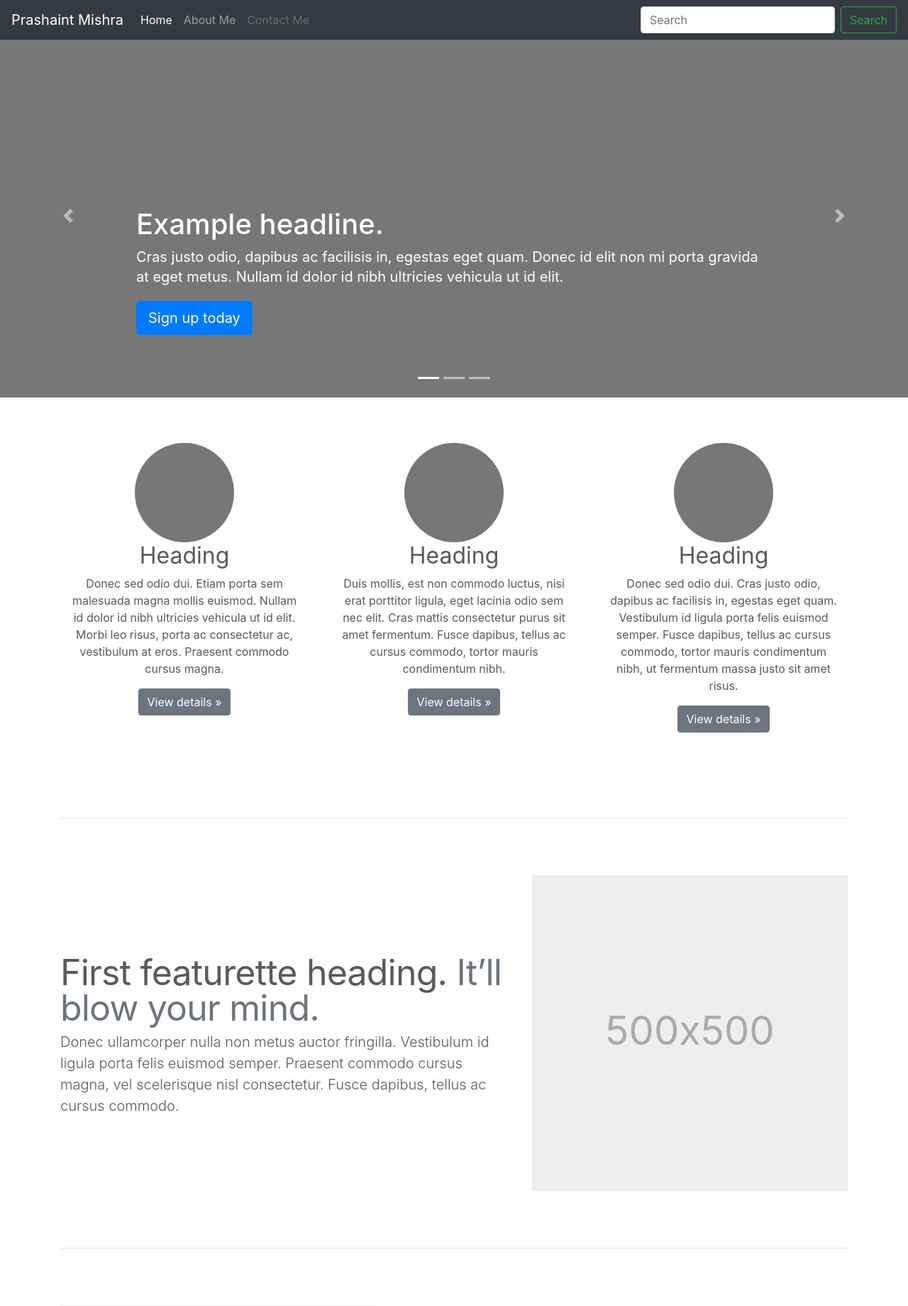
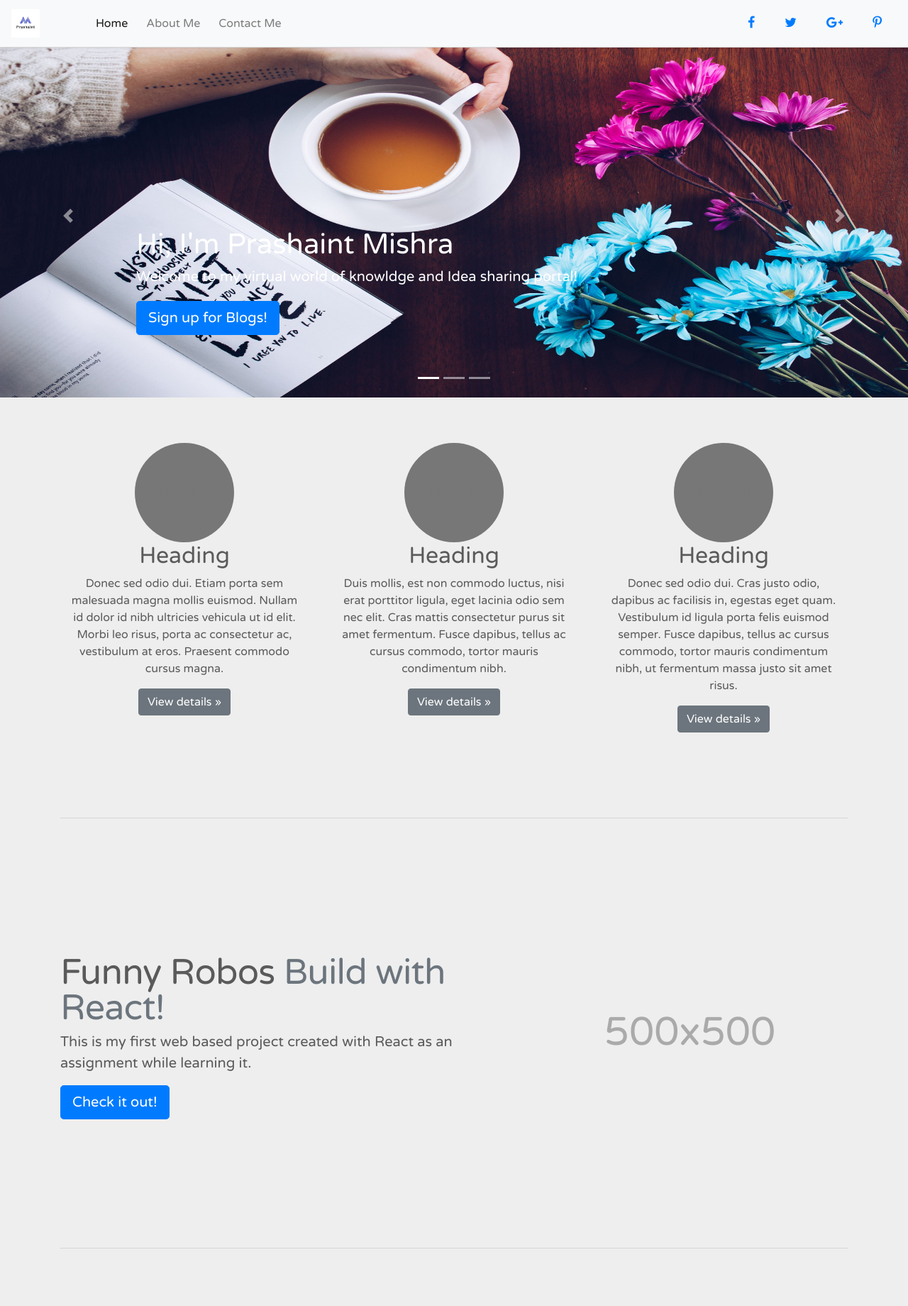
Before and after one commit to prashaint/django_prashaint_portfolio_project, a Django app: page / in a window 1280 px wide. Shown: the top 1840 px of the page at 71% size. Run offline with Django 3.2, Linux system fonts and the light colour scheme; some libraries are stand-ins or nearby versions.

Commit message:
Navbar and carousel fix

```diff
--- a/portfolio/static/custom.css
+++ b/portfolio/static/custom.css
@@ -1,51 +1,115 @@
-.jumbotron {
-  padding-top: 4rem;
-  padding-bottom: 4rem;
-  margin-bottom: 0;
-  background-color: #185a9d;  /* fallback for old browsers */
+body{
+	background: #eeeeee;
+	font-family: 'Varela Round', sans-serif;
 }
-
-@media (min-width: 768px) {
-  .jumbotron {
-    padding-top: 6rem;
-    padding-bottom: 6rem;
-    background-color: #185a9d;
-  }
+.form-inline {
+	display: inline-block;
 }
-
-.jumbotron p:last-child {
-  margin-bottom: 0;
+.navbar-header.col {
+	padding: 0 !important;
 }
-
-.jumbotron h1 {
-  font-weight: 300;
+.navbar {
+	background: #fff;
+	padding-left: 16px;
+	padding-right: 16px;
+	border-bottom: 1px solid #d6d6d6;
+	box-shadow: 0 0 4px rgba(0,0,0,.1);
 }
-
-.jumbotron {
-  max-width: 40rem;
+.nav-link {
+	margin: 0 5px;
 }
-
-@import url('https://fonts.googleapis.com/css2?family=Open+Sans&display=swap');
-
-h1, h2, h3, h4, .sans-open {
-  font-family: 'Open Sans', sans-serif;
-  color: white;
+.nav-link img {
+	border-radius: 50%;
+	width: 36px;
+	height: 36px;
+	margin: -8px 0;
+	float: left;
+	margin-right: 10px;
 }
-
-.text-sans {
-  font-family: 'Open Sans', sans-serif;
-  color: black;
+.navbar .navbar-brand {
+	color: #555;
+	padding-left: 0;
+	font-size: 20px;
+	padding-right: 50px;
+	font-family: 'Raleway', sans-serif;
 }
-
-p {
-  font-size: 0.875em; /* 14px/16=0.875em */
+.navbar .navbar-brand b {
+	font-weight: bold;
+	color: #eb5844;
 }
-
-footer {
-  padding-top: 3rem;
-  padding-bottom: 3rem;
+.navbar .navbar-nav a:hover, .navbar .navbar-nav a:focus {
+	color: #f08373 !important;
 }
-
-footer p {
-  margin-bottom: .25rem;
+.navbar .navbar-nav a.active, .navbar .navbar-nav a.active:hover {
+	color: #eb5844 !important;
+	background: transparent !important;
 }
+.search-box {
+	position: relative;
+}
+.search-box input.form-control {
+	padding-right: 35px;
+	border-radius: 0;
+	padding-left: 0;
+	border-width: 0 0 1px 0;
+	box-shadow: none;
+}
+.search-box input.form-control:focus {
+	border-color: #f08373;
+}
+.search-box .input-group-text {
+	min-width: 35px;
+	border: none;
+	background: transparent;
+	position: absolute;
+	right: 0;
+	z-index: 9;
+	padding: 7px 0 7px 7px;
+	height: 100%;
+}
+.search-box i {
+	color: #a0a5b1;
+	font-size: 19px;
+}
+.navbar .nav-item i {
+	font-size: 18px;
+}
+.navbar .dropdown-item i {
+	font-size: 16px;
+	min-width: 22px;
+}
+.navbar .nav-item.show > a {
+	background: none !important;
+}
+.navbar .dropdown-menu {
+	border-radius: 1px;
+	border-color: #e5e5e5;
+	box-shadow: 0 2px 8px rgba(0,0,0,.05);
+}
+.navbar .dropdown-menu a {
+	color: #777;
+	padding: 8px 20px;
+	line-height: normal;
+	font-size: 15px;
+}
+.navbar .navbar-form {
+	margin-right: 0;
+	margin-left: 0;
+	border: 0;
+}
+@media (min-width: 992px){
+	.form-inline .input-group {
+		width: 250px;
+		margin-right: 30px;
+	}
+}
+@media (max-width: 991px){
+	.form-inline {
+		display: block;
+		margin-bottom: 10px;
+		margin-top: 0;
+	}
+	.input-group {
+		width: 100%;
+	}
+}
--- a/portfolio/templates/portfolio/home.html
+++ b/portfolio/templates/portfolio/home.html
@@ -10,8 +10,16 @@
     <title>Prashaint Mishra · Portfolio</title>
     <link rel="canonical" href="https://getbootstrap.com/docs/4.5/examples/carousel/">
     <!-- Bootstrap core CSS -->
-    <link href="{% static '/bootstrap.min.css' %}" rel="stylesheet">
-
+    <!-- <link href="{% static '/bootstrap.min.css' %}" rel="stylesheet"> -->
+    <link rel="stylesheet" href="https://fonts.googleapis.com/icon?family=Material+Icons">
+    <link rel="stylesheet" href="https://fonts.googleapis.com/css?family=Roboto|Varela+Round|Raleway">
+    <link rel="stylesheet" href="https://stackpath.bootstrapcdn.com/bootstrap/4.5.0/css/bootstrap.min.css">
+    <link rel="stylesheet" href="https://fonts.googleapis.com/icon?family=Material+Icons">
+    <link rel="stylesheet" href="https://maxcdn.bootstrapcdn.com/font-awesome/4.7.0/css/font-awesome.min.css">
+    <script src="https://code.jquery.com/jquery-3.5.1.min.js"></script>
+    <script src="https://cdn.jsdelivr.net/npm/popper.js@1.16.0/dist/umd/popper.min.js"></script>
+    <script src="https://stackpath.bootstrapcdn.com/bootstrap/4.5.0/js/bootstrap.min.js"></script>
+    <link rel="stylesheet" type="text/css" href="{% static '/custom.css' %}"/>
     <style>
       .bd-placeholder-img {
         font-size: 1.125rem;
@@ -34,8 +42,10 @@
   </head>
   <body>
     <header>
-  <nav class="navbar navbar-expand-md navbar-dark fixed-top bg-dark">
-    <a class="navbar-brand" href="#">Prashaint Mishra</a>
+  <nav class="navbar navbar-expand-md navbar-light fixed-top bg-light">
+    <a class="navbar-brand" href="#">
+      <img src="{% static '/logo.png' %}" alt="Logo" style="width:40px;">
+    </a>
     <button class="navbar-toggler" type="button" data-toggle="collapse" data-target="#navbarCollapse" aria-controls="navbarCollapse" aria-expanded="false" aria-label="Toggle navigation">
       <span class="navbar-toggler-icon"></span>
     </button>
@@ -48,13 +58,17 @@
           <a class="nav-link" href="#">About Me</a>
         </li>
         <li class="nav-item">
-          <a class="nav-link disabled" href="#" tabindex="-1" aria-disabled="true">Contact Me</a>
+          <a class="nav-link" href="#" tabindex="-1" aria-disabled="true">Contact Me</a>
         </li>
       </ul>
-      <form class="form-inline mt-2 mt-md-0">
+<!--       <form class="form-inline mt-2 mt-md-0">
         <input class="form-control mr-sm-2" type="text" placeholder="Search" aria-label="Search">
         <button class="btn btn-outline-success my-2 my-sm-0" type="submit">Search</button>
-      </form>
+      </form> -->
+      <a href="#" class="nav-item nav-link"><i class="fa fa-facebook"></i></a>
+			<a href="#" class="nav-item nav-link"><i class="fa fa-twitter"></i></a>
+			<a href="#" class="nav-item nav-link"><i class="fa fa-google-plus"></i></a>
+			<a href="#" class="nav-item nav-link"><i class="fa fa-pinterest-p"></i></a>
     </div>
   </nav>
 </header>
@@ -69,32 +83,35 @@
     </ol>
     <div class="carousel-inner">
       <div class="carousel-item active">
-        <svg class="bd-placeholder-img" width="100%" height="100%" xmlns="http://www.w3.org/2000/svg" preserveAspectRatio="xMidYMid slice" focusable="false" role="img"><rect width="100%" height="100%" fill="#777"/></svg>
+        <!--<svg class="bd-placeholder-img" width="100%" height="100%" xmlns="http://www.w3.org/2000/svg" preserveAspectRatio="xMidYMid slice" focusable="false" role="img"><rect width="100%" height="100%" fill="#777"/></svg>-->
+        <img class="bd-placeholder-img" src="{% static '/book.jpg' %}" alt="Los Angeles" width="100%" height="100%">
         <div class="container">
           <div class="carousel-caption text-left">
-            <h1>Example headline.</h1>
-            <p>Cras justo odio, dapibus ac facilisis in, egestas eget quam. Donec id elit non mi porta gravida at eget metus. Nullam id dolor id nibh ultricies vehicula ut id elit.</p>
-            <p><a class="btn btn-lg btn-primary" href="#" role="button">Sign up today</a></p>
+            <h1>Hi, I'm Prashaint Mishra</h1>
+            <p>Welcome to my virtual world of knowldge and Idea sharing portal!</p>
+            <p><a class="btn btn-lg btn-primary" href="#" role="button">Sign up for Blogs!</a></p>
           </div>
         </div>
       </div>
       <div class="carousel-item">
-        <svg class="bd-placeholder-img" width="100%" height="100%" xmlns="http://www.w3.org/2000/svg" preserveAspectRatio="xMidYMid slice" focusable="false" role="img"><rect width="100%" height="100%" fill="#777"/></svg>
+        <!--<svg class="bd-placeholder-img" width="100%" height="100%" xmlns="http://www.w3.org/2000/svg" preserveAspectRatio="xMidYMid slice" focusable="false" role="img"><rect width="100%" height="100%" fill="#777"/></svg>-->
+        <img class="bd-placeholder-img" src="{% static '/desk.jpg' %}" alt="Los Angeles" width="100%" height="100%">
         <div class="container">
           <div class="carousel-caption">
-            <h1>Another example headline.</h1>
-            <p>Cras justo odio, dapibus ac facilisis in, egestas eget quam. Donec id elit non mi porta gravida at eget metus. Nullam id dolor id nibh ultricies vehicula ut id elit.</p>
-            <p><a class="btn btn-lg btn-primary" href="#" role="button">Learn more</a></p>
+            <h1>Have any query or Wanted to connect to share ideas?</h1>
+            <p>Every problem is born with a solution, Some are difficult to find while others are easy to figure out!</p>
+            <p><a class="btn btn-lg btn-primary" href="#" role="button">Let's Connect</a></p>
           </div>
         </div>
       </div>
       <div class="carousel-item">
-        <svg class="bd-placeholder-img" width="100%" height="100%" xmlns="http://www.w3.org/2000/svg" preserveAspectRatio="xMidYMid slice" focusable="false" role="img"><rect width="100%" height="100%" fill="#777"/></svg>
+        <!--<svg class="bd-placeholder-img" width="100%" height="100%" xmlns="http://www.w3.org/2000/svg" preserveAspectRatio="xMidYMid slice" focusable="false" role="img"><rect width="100%" height="100%" fill="#777"/></svg>-->
+        <img class="bd-placeholder-img" src="{% static '/data.jpg' %}" alt="Los Angeles" width="100%" height="100%">
         <div class="container">
           <div class="carousel-caption text-right">
-            <h1>One more for good measure.</h1>
-            <p>Cras justo odio, dapibus ac facilisis in, egestas eget quam. Donec id elit non mi porta gravida at eget metus. Nullam id dolor id nibh ultricies vehicula ut id elit.</p>
-            <p><a class="btn btn-lg btn-primary" href="#" role="button">Browse gallery</a></p>
+            <h1>Data is new oil!</h1>
+            <p>Technologies like BigData, Spark, DataScience has tremendous power to explore valueable insights and boost the business.</p>
+            <p><a class="btn btn-lg btn-primary" href="#" role="button">Explore it!</a></p>
           </div>
         </div>
       </div>
@@ -145,8 +162,9 @@
 
     <div class="row featurette">
       <div class="col-md-7">
-        <h2 class="featurette-heading">First featurette heading. <span class="text-muted">It’ll blow your mind.</span></h2>
-        <p class="lead">Donec ullamcorper nulla non metus auctor fringilla. Vestibulum id ligula porta felis euismod semper. Praesent commodo cursus magna, vel scelerisque nisl consectetur. Fusce dapibus, tellus ac cursus commodo.</p>
+        <h2 class="featurette-heading">Funny Robos <span class="text-muted">Build with React!</span></h2>
+        <p class="lead">This is my first web based project created with React as an assignment while learning it.</p>
+        <p><a class="btn btn-lg btn-primary" href="https://prashaint.github.io/funny-robos/" role="button">Check it out!</a></p>
       </div>
       <div class="col-md-5">
         <svg class="bd-placeholder-img bd-placeholder-img-lg featurette-image img-fluid mx-auto" width="500" height="500" xmlns="http://www.w3.org/2000/svg" preserveAspectRatio="xMidYMid slice" focusable="false" role="img" aria-label="Placeholder: 500x500"><title>Placeholder</title><rect width="100%" height="100%" fill="#eee"/><text x="50%" y="50%" fill="#aaa" dy=".3em">500x500</text></svg>
@@ -187,7 +205,7 @@
   <!-- FOOTER -->
   <footer class="container">
     <p class="float-right"><a href="#">Back to top</a></p>
-    <p class="float-center">Developed by Prashint Kumar Mishra</p>
+    <p class="float-center">Developed by Prashint Kumar Mishra using Django Web Framework.</p>
     <p>&copy; 2020 mishra.prashaint.com &middot; <a href="#">Privacy</a> &middot; <a href="#">Terms</a></p>
   </footer>
 </main>
```
Also changed, not shown: portfolio/static/book.jpg (added), portfolio/static/data.jpg (added), portfolio/static/desk.jpg (added), portfolio/static/logo.png (added).
